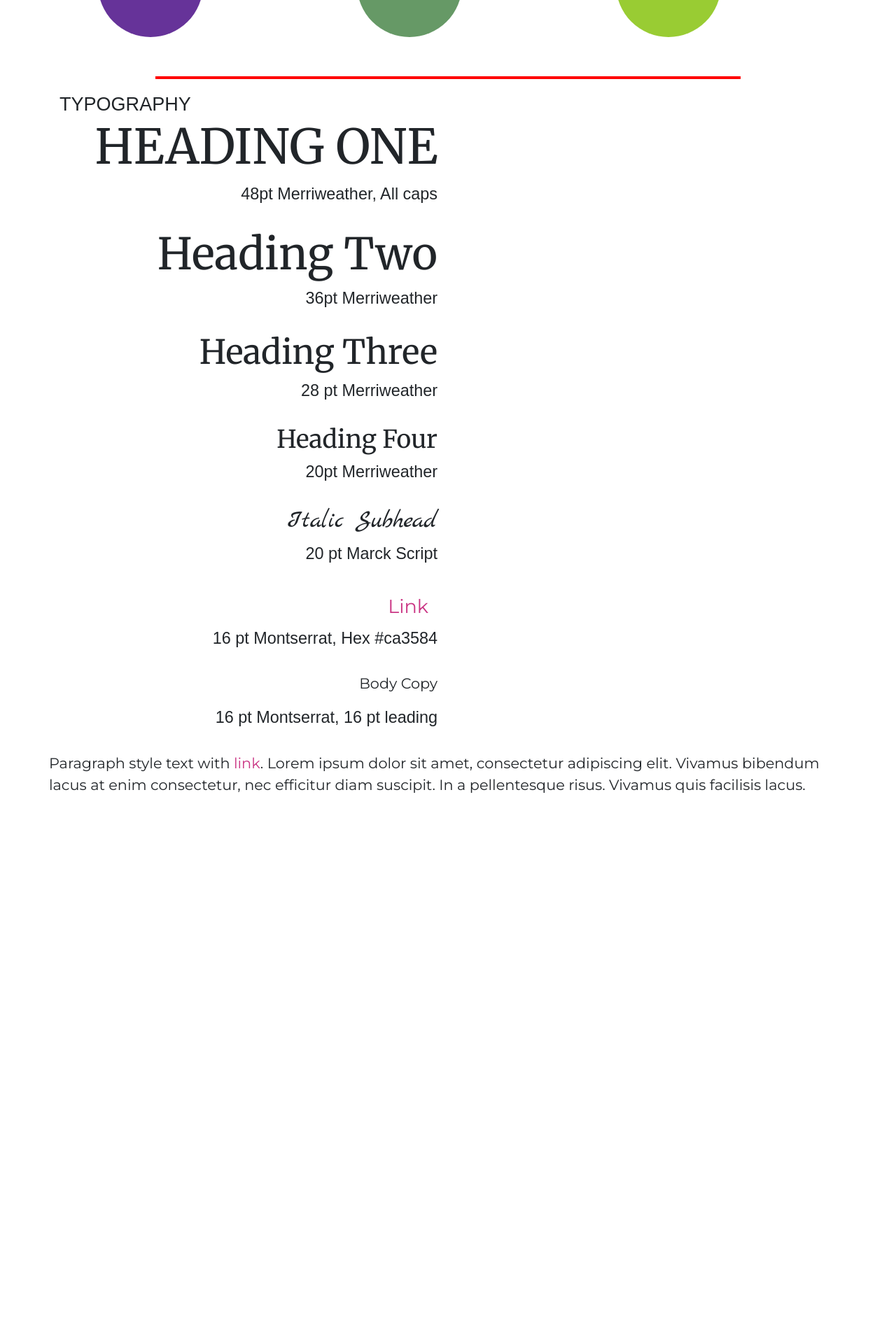
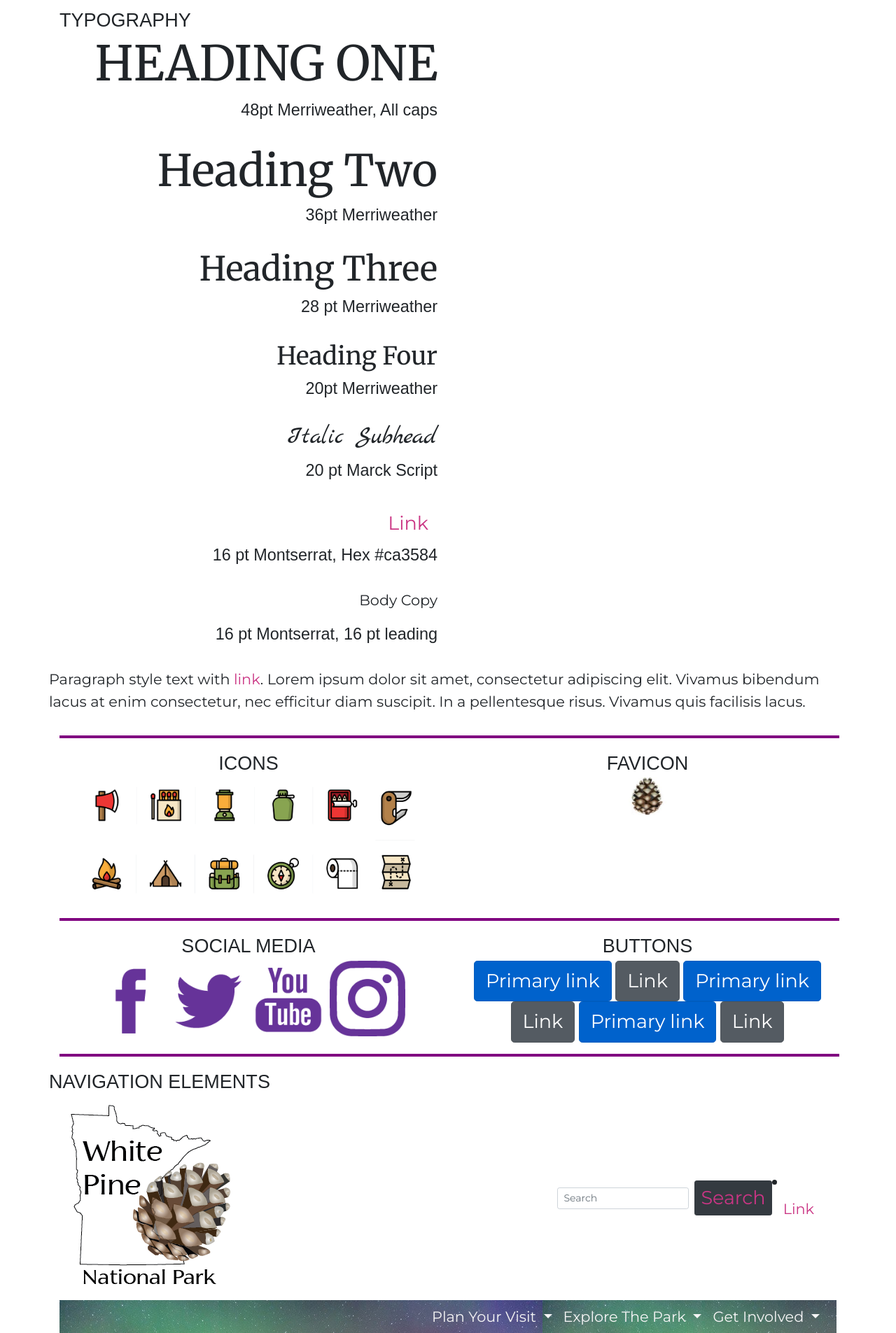
Before and after one commit to Maija-Peura/maija-peura.github.io, a PHP site: page /white_pine/styleguide.html in a window 1280 px wide. Shown: the part 1960-3865 px from the top of the page at 70% size. Before the commit the page ends 3093 px from the top, so only its background shows below. Run offline with PHP 8.4, Linux system fonts and the light colour scheme; some web fonts are replaced.

Commit message:
big haul

```diff
--- a/white_pine/css/custom.css
+++ b/white_pine/css/custom.css
@@ -1,3 +1,11 @@
+.bg-dark {
+    background:url("../images/navBar.png")!important;
+}
+
+.navbar-dark .navbar-nav .active>.nav-link, .navbar-dark .navbar-nav .nav-link.active, .navbar-dark .navbar-nav .nav-link.show, .navbar-dark .navbar-nav .nav-link {
+    color: whitesmoke;
+}
+
 h1 {
     font-family: 'Merriweather', serif;
     font-size: 3.3em;
@@ -156,7 +164,24 @@ a:active {
     font-family: 'News Cycle', sans-serif;
     }
 
+/*
+.navbar .main {
+    background-image: url("navBar.png");
+    width:100%;
+
+}
+*/
+
+.text-center.logo img {
+   margin: 0 30px 10px 0;
+}
 
 .top {
-    padding-top: 20px;
+    padding: 20px 10px 0px 20px;
+/*    background-color:#663695;*/
+    background:url("../images/header.png");
+    background-repeat: no-repeat;
+    height: 223px;
+    width: 930px;
+    color:#FFFFFF;
 }
--- a/white_pine/styleguide.html
+++ b/white_pine/styleguide.html
@@ -26,8 +26,6 @@
         <h6>STYLE GUIDE - <br>WHITE PINE NATIONAL PARK</h6>
           <h8>Maija Peura</h8><br> <br>
     </div>
-        <hr width="75%" style="border: 2px solid red;" />
-
 
 
       <div><!-- Logo Design section begin -->
@@ -40,10 +38,15 @@
           <br><br>
           <h9>Playing with the circle from the original logo, I tried some open block fonts, which proved to be hard to read.  I ended up chosing a solid, more visible sans serif font called Florentia Regular.  Eventually, I aborted the circle entirely and created an outline of the State of Minnesota to provide a lovely canvas for the Acorn to rest on.  </h9>
 
-           <div class="text-center">
-              <img src="images/logo_1.png" class="rounded" alt="logo">
+           <div class="text-center logo">
+                <img src="images/logocircle1.png" class="rounded" alt="logo" style="width:13%;height:13%;">
 
-              <img src="images/logo_final_circle.png" class="rounded" alt="logo">
+                <img src="images/logocircle2.png" class="rounded" alt="logo" style="width:14%;height:14%;">
+
+                <img src="images/logo_1.png" class="rounded" alt="logo" style="width:20%;height:20%;">
+
+                <img src="images/logo_final_circle.png" class="rounded" alt="logo" style="width:20%;height:20%;">
+
             </div>
 
           <div class="text-center">
@@ -52,7 +55,7 @@
 
       </div><!-- Logo Design seciton end -->
 
-    <hr width="75%" style="border: 2px solid red;" />
+<hr width="100%" style="border: 2px solid purple;" />
 
       <div><!-- Color Palette section begin-->
         <h7>COLOR PALETTE</h7><br>
@@ -83,7 +86,8 @@
 
 
       </div><!-- Color Palette section end -->
-<hr width="75%" style="border: 2px solid red;" />
+
+    <hr width="100%" style="border: 2px solid purple;" />
 
 
 <h7>TYPOGRAPHY</h7>
@@ -146,13 +150,218 @@
     <p>Paragraph style text with <a href="">link</a>.  Lorem ipsum dolor sit amet, consectetur adipiscing elit. Vivamus bibendum lacus at enim consectetur, nec efficitur diam suscipit. In a pellentesque risus. Vivamus quis facilisis lacus. </p>
     </div>
     <div class="col"></div>
-<!--</div>-->
+
+<!-- Begin Icons/Favicon Section -->
+<hr width="100%" style="border: 2px solid purple;" />
+
+<div class="row text-center">
+    <div class="col">
+        <h7>ICONS</h7>
+    </div>
+    <div class="col">
+        <h7>FAVICON</h7>
+    </div>
+</div>
+
+<div class="row text-center">
+    <div class="col">
+        <img src="images/icon4.png" class="rounded" alt="logo" style="width:90%;">
+    </div>
+    <div class="col">
+        <img src="images/favicon.jpg" class="rounded" alt="logo" style="width:10%">
+    </div>
+</div>
+
+<!-- End Icons/Favicon Section -->
+
+<!-- Begin Social Media/Buttons Section -->
+<hr width="100%" style="border: 2px solid purple;" />
+
+<div class="row text-center">
+    <div class="col">
+        <h7>SOCIAL MEDIA</h7>
+    </div>
+    <div class="col">
+        <h7>BUTTONS</h7>
+    </div>
+</div>
+
+<div class="row text-center">
+    <div class="col">
+        <img src="images/facebook.png" class="rounded" alt="logo" style="width:20%;">
+        <img src="images/twitter.png" class="rounded" alt="logo" style="width:20%;">
+
+        <img src="images/youtube.png" class="rounded" alt="logo" style="width:20%;">
+
+        <img src="images/Instagram.png" class="rounded" alt="logo" style="width:20%;">
+    </div>
+    <div class="col">
+        <a href="#" class="btn btn-primary btn-lg active" role="button" aria-pressed="true">Primary link</a>
+            <a href="#" class="btn btn-secondary btn-lg active" role="button" aria-pressed="true">Link</a>
+        <a href="#" class="btn btn-primary btn-lg active" role="button" aria-pressed="true">Primary link</a>
+        <a href="#" class="btn btn-secondary btn-lg active" role="button" aria-pressed="true">Link</a>
+        <a href="#" class="btn btn-primary btn-lg active" role="button" aria-pressed="true">Primary link</a>
+<a href="#" class="btn btn-secondary btn-lg active" role="button" aria-pressed="true">Link</a>
+    </div>
+</div>
+
+<!-- End Media/Buttons Section -->
+
+<hr width="100%" style="border: 2px solid purple;" />
+
+<!-- Begin Navbar Section -->
+<div class="row">
+  <h7>NAVIGATION ELEMENTS</h7>
+</div>
+
+<!--
+<nav id="hide-on-mobile" class="navbar navbar-expand-md navbar-light flex-row pb-0 pt-3">
+        <form class="form-inline ml-auto">
+            <input class="form-control form-control-sm mr-sm-2" type="search" placeholder="Search" aria-label="Search">
+            <button class="btn btn-dark btn-sm my-2 my-sm-0" type="submit">Search</button>
+        </form>
+        </nav>
+-->
+<nav class="navbar navbar-expand-md navbar-light flex-row">
+    <a class="navbar-brand mr-auto" href="<?php echo home_url(); ?>">
+        <img src="images/logo_final_MN.png" alt="logo">
+    </a>
+
+    <button class="navbar-toggler ml-lg-0" type="button" data-toggle="collapse" data-target="#navbarSupportedContent, #navbarSupportedContent2" aria-controls="navbarSupportedContent" aria-expanded="false" aria-label="Toggle navigation">
+        <span class="navbar-toggler-icon"></span>
+    </button>
+
+    <form class="form-inline ml-auto">
+        <input class="form-control form-control-sm mr-sm-2" type="search" placeholder="Search" aria-label="Search">
+        <button class="btn btn-dark btn-sm my-2 my-sm-0" type="submit">Search</button>
+    </form>
+
+    <li class="nav-item">
+            <a class="nav-link" href="#">Link</a>
+          </li>
+
+</nav>
+<!--                <div class="collapse navbar-collapse" id="navbarSupportedContent">-->
+<!--
+    <ul class="navbar-nav ml-auto">
+      <li class="nav-item active">
+        <a class="nav-link" href="#">Home <span class="sr-only">(current)</span></a>
+      </li>
+      <li class="nav-item">
+        <a class="nav-link" href="#">Link</a>
+      </li>
+      <li class="nav-item dropdown">
+        <a class="nav-link dropdown-toggle" href="#" id="navbarDropdown" role="button" data-toggle="dropdown" aria-haspopup="true" aria-expanded="false">
+          Dropdown
+        </a>
+        <div class="dropdown-menu" aria-labelledby="navbarDropdown">
+          <a class="dropdown-item" href="#">Action</a>
+          <a class="dropdown-item" href="#">Another action</a>
+          <div class="dropdown-divider"></div>
+          <a class="dropdown-item" href="#">Something else here</a>
+        </div>
+      </li>
+      <li class="nav-item">
+        <a class="nav-link disabled" href="#">Disabled</a>
+      </li>
+    </ul>
+-->
+<!--         </div>-->
 
 
+<nav class="navbar navbar-expand-md navbar-dark bg-dark py-0">
+    <div class="collapse navbar-collapse" id="navbarSupportedContent">
+        <ul class="navbar-nav ml-auto">
+<!--
+          <li class="nav-item active">
+            <a class="nav-link" href="#">Home <span class="sr-only">(current)</span></a>
+          </li>
+    -->
+
+          <li class="nav-item dropdown">
+            <a class="nav-link dropdown-toggle" href="#" id="navbarDropdown" role="button" data-toggle="dropdown" aria-haspopup="true" aria-expanded="false">
+              Plan Your Visit
+            </a>
+            <div class="dropdown-menu" aria-labelledby="navbarDropdown">
+                <a class="dropdown-item" href="#">Park Information</a>
+                <a class="dropdown-item" href="#">Events Calendar</a>
+                <a class="dropdown-item" href="#">Camping</a>
+                <a class="dropdown-item" href="#">Maps</a>
+              <div class="dropdown-divider"></div>
+              <a class="dropdown-item" href="#">Safety Information</a>
+            </div>
+          </li>
+
+            <li class="nav-item dropdown">
+            <a class="nav-link dropdown-toggle" href="#" id="navbarDropdown" role="button" data-toggle="dropdown" aria-haspopup="true" aria-expanded="false">
+                Explore The Park
+            </a>
+            <div class="dropdown-menu" aria-labelledby="navbarDropdown">
+                <a class="dropdown-item" href="#">Flora & Fauna</a>
+                <a class="dropdown-item" href="#">Gallery</a>
+                <a class="dropdown-item" href="#">Newsletter/Blog</a>
+
+            <div class="dropdown-divider"></div>
+              <a class="dropdown-item" href="#">Contact Us</a>
+            </div>
+          </li>
+
+            <li class="nav-item dropdown">
+            <a class="nav-link dropdown-toggle" href="#" id="navbarDropdown" role="button" data-toggle="dropdown" aria-haspopup="true" aria-expanded="false">
+              Get Involved
+            </a>
+            <div class="dropdown-menu" aria-labelledby="navbarDropdown">
+              <a class="dropdown-item" href="#">Membership</a>
+              <a class="dropdown-item" href="#">Donate</a>
+              <a class="dropdown-item" href="#">Volunteer</a>
+            </div>
+          </li>
+        </ul>
+    </div>
+</nav>
+
+<!--<nav class="navbar navbar-expand-lg navbar-light bg-light">-->
+<!--
+<nav class="navbar navbar-default main">
+
+    <a class="navbar-brand" href="#">
+        <img src="images/logo_final_MN.png" width="80%" height="80%" alt="">
+    </a>
+
+    <form class="form-inline my-2 my-lg-0">
+      <input class="form-control mr-sm-2" type="search" placeholder="Search" aria-label="Search">
+      <button class="btn btn-outline-success my-2 my-sm-0" type="submit">Search</button>
+    </form>
+-->
 
 
+<!--
+  <div class="collapse navbar-collapse" id="navbarSupportedContent">
+    <ul class="navbar-nav mr-auto">
+      <li class="nav-item active">
+        <a class="nav-link" href="#">Home <span class="sr-only">(current)</span></a>
+      </li>
+      <li class="nav-item">
+        <a class="nav-link" href="#">Link</a>
+      </li>
+      <li class="nav-item dropdown">
+        <a class="nav-link dropdown-toggle" href="#" id="navbarDropdown" role="button" data-toggle="dropdown" aria-haspopup="true" aria-expanded="false">
+          Dropdown
+        </a>
+        <div class="dropdown-menu" aria-labelledby="navbarDropdown">
+          <a class="dropdown-item" href="#">Action</a>
+          <a class="dropdown-item" href="#">Another action</a>
+          <div class="dropdown-divider"></div>
+          <a class="dropdown-item" href="#">Something else here</a>
+        </div>
+      </li>
 
+    </ul>
 
+  </div>
+-->
+
+    </nav>
 </div> <!-- end container -->
 
 
```
Also changed, not shown: white_pine/images/Instagram.png (added), white_pine/images/facebook.png (added), white_pine/images/header.png (added), white_pine/images/icon1.png (added), white_pine/images/icon2.png (added), white_pine/images/icon3.png (added), white_pine/images/icon4.png (added), white_pine/images/logocircle1.png (added), white_pine/images/logocircle2.png (added), white_pine/images/navBar.png (added), white_pine/images/original_logo.png (added), white_pine/images/twitter.png (added), white_pine/images/youtube.png (added), 1 other file.
